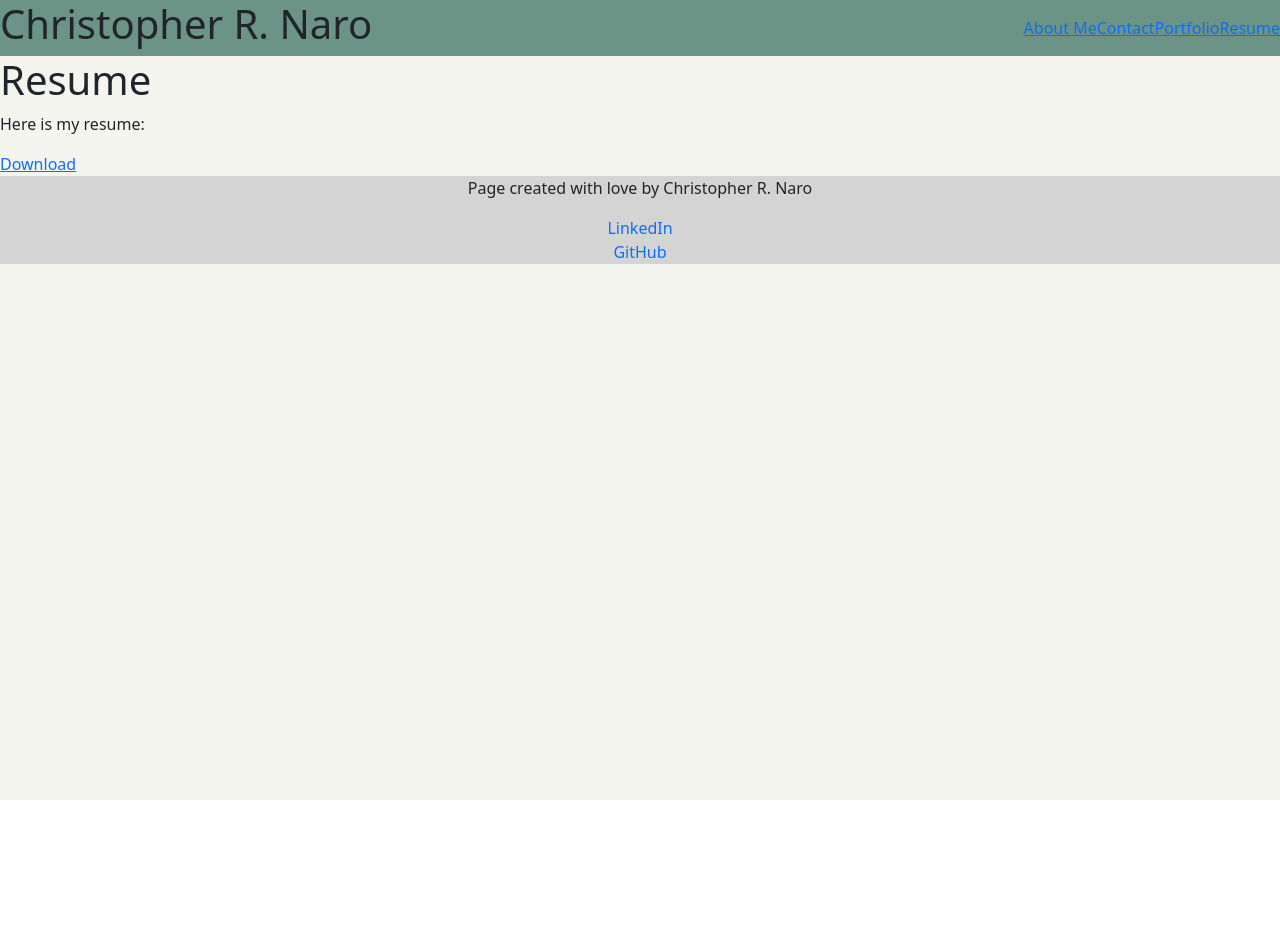
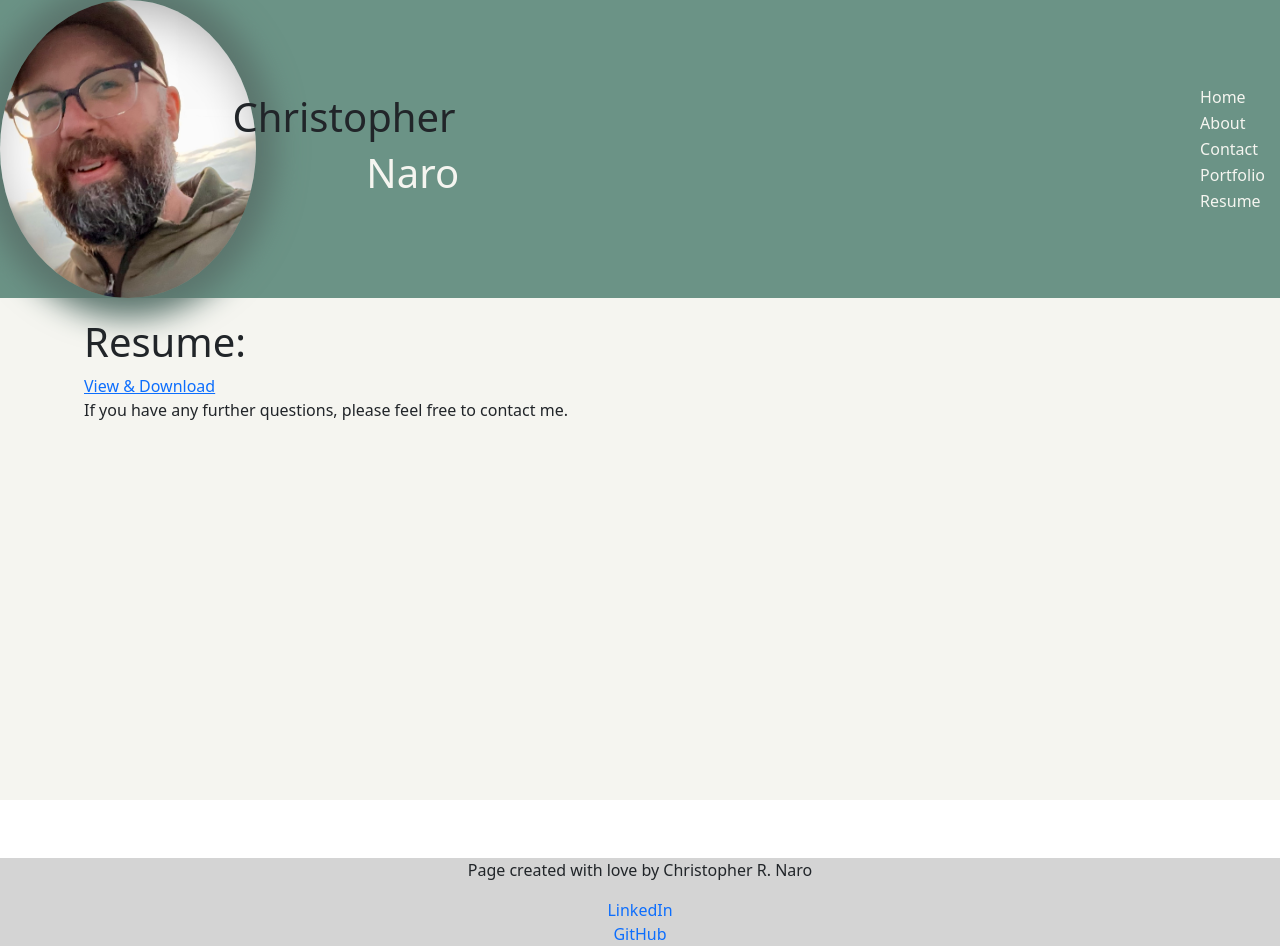
Before and after one commit to CRNaro/thank-you-for-being-here, a React (Vite) app in the folder portfolio/: page /resume in a window 1280 px wide. Before the commit the page ends 800 px from the top, so only its background shows below. Built offline with nearby package versions, Linux system fonts and the light colour scheme.

Commit message:
build: added my image and linked my resume for view and download

```diff
--- /dev/null
+++ b/portfolio/src/App.css
@@ -0,0 +1,16 @@
+
+.main-content {
+
+    width: 100%; /* Adjust as needed */
+    height: 70%;
+    margin: 0 auto; /* Centers the content horizontally */
+    padding: 20px; /* Adds some space around the content */
+    flex-grow: 1; /* Allows the content to grow to fill the available space */
+}
+
+@media (min-width: 600px) {
+    .main-content {
+        width: 90%;
+        height: 70%;
+    }
+}
--- a/portfolio/src/App.jsx
+++ b/portfolio/src/App.jsx
@@ -1,4 +1,5 @@
 import React from 'react'
+import './App.css';
 import { BrowserRouter as Router, Route, Routes} from 'react-router-dom'
 import Header from './components/Header/Header'
 import Footer from './components/Footer/Footer'
@@ -6,7 +7,7 @@ import AboutMe from './components/Pages/AboutMe'
 import Contact from './components/Pages/Contact'
 import Portfolio from './components/Pages/Portfolio'
 import Resume from './components/Pages/Resume'
-
+import Home from './components/Pages/Home'
 
 
 
@@ -15,13 +16,15 @@ function App() {
     <div style={{ backgroundColor:'rgb(245, 245, 240, 1)', height: '100vh' }}>
    <Router>
     <Header />
+    <div className="main-content">
      <Routes>
+      <Route path="/" element={ <Home />} />
       <Route path="/aboutme" element={<AboutMe />} />
       <Route path="/contact" element={<Contact />} />
       <Route path="/portfolio" element={<Portfolio />} />
       <Route path="/resume" element={<Resume />} />
-      <Route path="/" element={<> </>} />
       </Routes>
+    </div>
      </Router>
    <Footer />
     </div>
--- a/portfolio/src/components/Footer/Footer.jsx
+++ b/portfolio/src/components/Footer/Footer.jsx
@@ -4,7 +4,7 @@ import '../../styles/Footer.css';
 function Footer() {
     return (
     <div>
-        <footer>
+        <footer class="footer-class">
             <p>Page created with love by Christopher R. Naro</p>
             <a href="https://www.linkedin.com/in/christopher-naro-0b0a3a1b3/">LinkedIn</a>
             <a href="https://www.github.com/CRNaro">GitHub</a>
--- a/portfolio/src/components/Header/Header.jsx
+++ b/portfolio/src/components/Header/Header.jsx
@@ -3,11 +3,16 @@
 import '../../styles/Header.css';
 import './Nav.jsx';
 import Nav from './Nav.jsx';
+import selfImg from '../../assets/CRN.jpeg';
 
 function Header() {
     return (
         <header>
-        <h1>Christopher R. Naro</h1>
+        <img class="header-img" src={selfImg} alt="Christopher Naro"  />
+            <div>
+        <h1>Christopher </h1>
+        <h1 class='last-name'>Naro</h1>
+        </div>
         <Nav />
         </header>
     )
--- a/portfolio/src/components/Header/Nav.jsx
+++ b/portfolio/src/components/Header/Nav.jsx
@@ -1,16 +1,16 @@
 //  This is my nav bar that I want to keep consistent across all pages.
 import { Link } from 'react-router-dom';
+import '../../styles/Nav.css';
 
 function Nav() {
     return (
         <nav>
-            <Link to="/aboutme">About Me</Link>
+
+            <Link to="/">Home</Link>
+            <Link to="/aboutme">About</Link>
             <Link to="/contact">Contact</Link>
             <Link to="/portfolio">Portfolio</Link>
             <Link to="/resume">Resume</Link>
-              {/*} <li><a href="#portfolio">Portfolio</a></li>
-                <li><a href="#resume">Resume</a></li>
-    <li><a href="#contact">Contact</a></li> */}
 
         </nav>
     );
--- /dev/null
+++ b/portfolio/src/components/Pages/Home.jsx
@@ -0,0 +1,14 @@
+// Main page when loading the site
+
+function Home() {
+    return (
+        <div>
+            <h1>Home</h1>
+            <p>
+                Welcome to my portfolio site. Here you can learn more about me and see some of the projects I have worked on.
+            </p>
+        </div>
+    );
+}
+
+export default Home;
--- a/portfolio/src/components/Pages/Resume.jsx
+++ b/portfolio/src/components/Pages/Resume.jsx
@@ -3,11 +3,11 @@
 function Resume() {
     return (
         <div>
-            <h1>Resume</h1>
+            <h1>Resume:</h1>
+            <a href="https://docs.google.com/document/d/1QKkubolsRJ5f-EszamvKNPAMFrNY9PFUMHPy5h9DFrU/edit?usp=sharing">View & Download</a>
             <p>
-                Here is my resume:
+                If you have any further questions, please feel free to contact me.
             </p>
-            <a href="https://docs.google.com/document/d/1QYyZ3v3N0JNQw0uT8Q1Yw8v1QpGy6k3d/edit">Download</a>
         </div>
     );
 }
--- a/portfolio/src/main.jsx
+++ b/portfolio/src/main.jsx
@@ -2,6 +2,7 @@ import React from 'react'
 import ReactDOM from 'react-dom/client'
 import App from './App'
 import 'bootstrap/dist/css/bootstrap.min.css'
+
 
 
 ReactDOM.createRoot(document.getElementById('root')).render(
--- a/portfolio/src/styles/Footer.css
+++ b/portfolio/src/styles/Footer.css
@@ -1,10 +1,12 @@
 
-footer {
+.footer-class {
     display: flex;
     flex-direction: column;
     justify-content: space-around;
     align-items: center;
     background-color: rgb(212, 212, 212, 1);
+    width: 100%;
+    height: 20% 0;
 }
 
 footer p {
@@ -12,6 +14,15 @@ footer p {
 }
 
 footer a {
-    margin: 0 10px;
+    margin: 0 10%;
     text-decoration: none;
 }
+
+@media (min-width: 600px) {
+    footer {
+
+        width: 90%;
+        margin: 0 auto;
+
+    }
+}
--- a/portfolio/src/styles/Header.css
+++ b/portfolio/src/styles/Header.css
@@ -5,3 +5,29 @@ header {
     align-items: center;
     background-color:  rgb(107, 147, 134, 1) ;
 }
+
+header div {
+    display: block;
+}
+
+.last-name {
+    color: rgb(245, 245, 240, 1);
+    margin-left: 60%;
+}
+
+.header-img {
+    display: flex;
+    width: 20%;
+    border-radius: 50%;
+    margin-right: -60%;
+    box-shadow: 0 0 30px 20px rgb(91, 117, 109);
+}
+
+@media (min-width: 600px) {
+    footer {
+        flex-direction: row;
+        width: 90%;
+        margin: 0 auto;
+
+    }
+}
--- a/portfolio/src/styles/Nav.css
+++ b/portfolio/src/styles/Nav.css
@@ -0,0 +1,7 @@
+nav a {
+    display: block;
+    margin: 2px 15px 2px 0px;
+    text-decoration: none;
+    color: rgb(245, 245, 240, 1);
+    ;
+}
```
Also changed, not shown: portfolio/src/assets/CRN.jpeg (added), portfolio/src/styles/Home.css (added).
